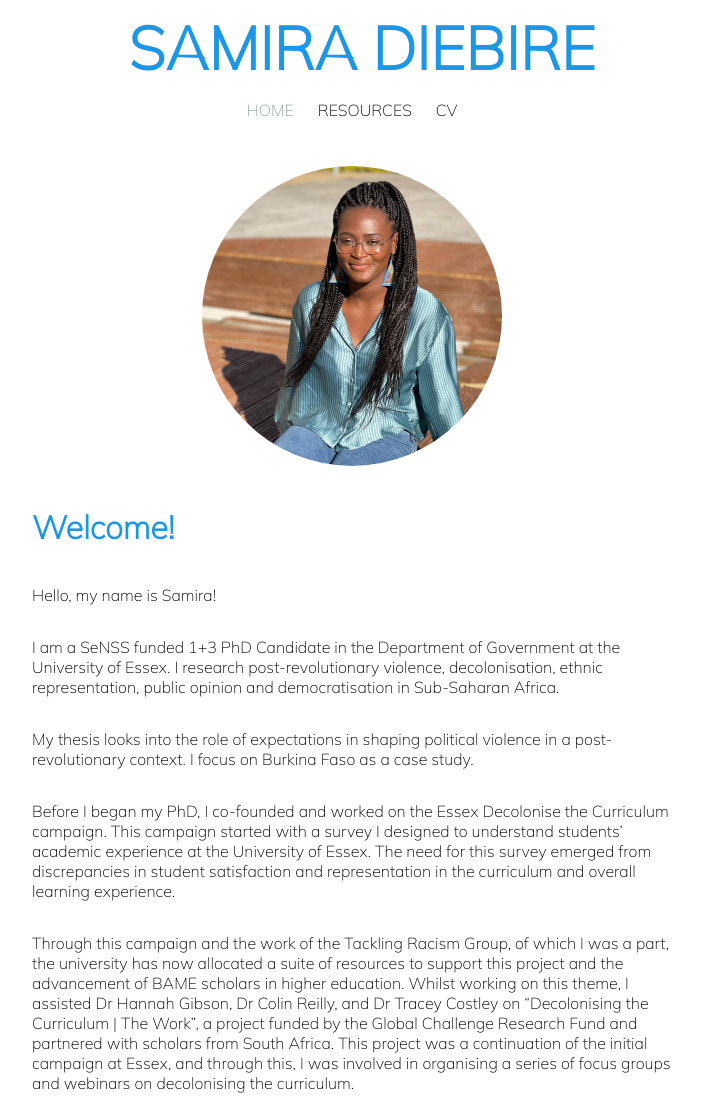
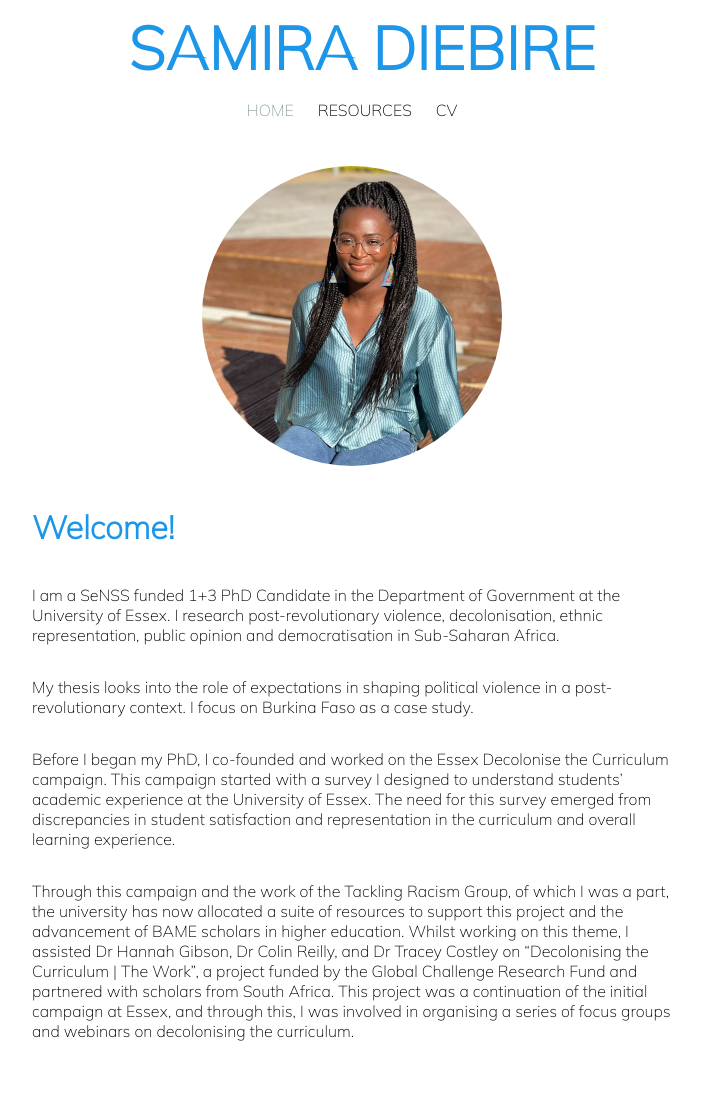
Before and after one commit to samiradiebire/samiradiebire.github.io, a Jekyll site: the page built from index.md, in a window 1280 px wide and 1109 px high. Shown: the whole window, without its empty margins (288-989 px from the left). Built offline with Jekyll 4.4.1, drawn with Linux system fonts in a browser that asks for light colours.

Commit message:
updated home page

```diff
--- a/index.md
+++ b/index.md
@@ -9,8 +9,6 @@ title: Home
 
 # Welcome!
 
-Hello, my name is Samira!
-
 I am a SeNSS funded 1+3 PhD Candidate in the Department of Government at the University of Essex. I research post-revolutionary violence, decolonisation, ethnic representation, public opinion and democratisation in Sub-Saharan Africa.
 
 My thesis looks into the role of expectations in shaping political violence in a post-revolutionary context. I focus on Burkina Faso as a case study.
```
